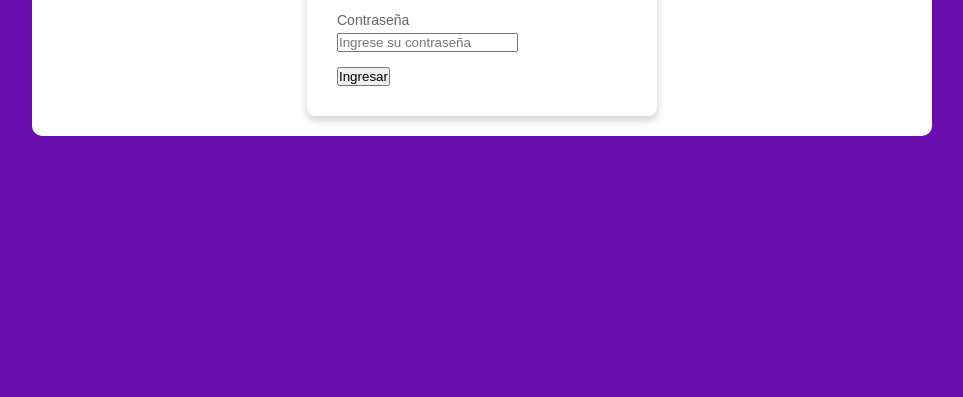
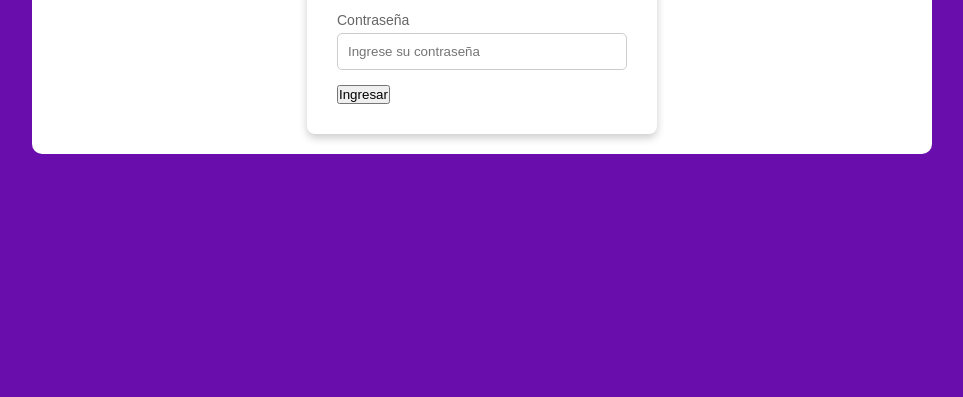
Before and after one commit to Miranda0309/web1p, a plain HTML site: page index.html in a window 1280 px wide. Shown: the part 403-800 px from the top of the page, without its empty margins (158-1121 px from the left). Drawn offline with Linux system fonts and the light colour scheme.

Commit message:
se le agrego bordes al cuadro

```diff
--- a/styles.css
+++ b/styles.css
@@ -49,3 +49,10 @@ body {
     color: #666;
 
 }
+
+.input-group input{
+    width: 100%;
+    padding: 10px;
+    border: 1px solid #ccc;
+    border-radius: 5px;
+}
```
